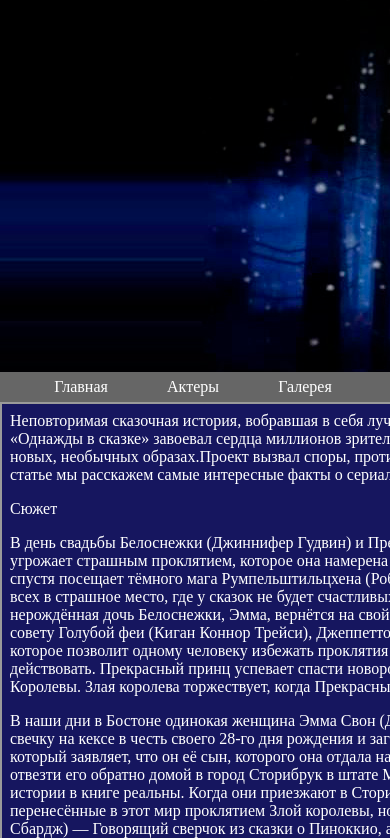
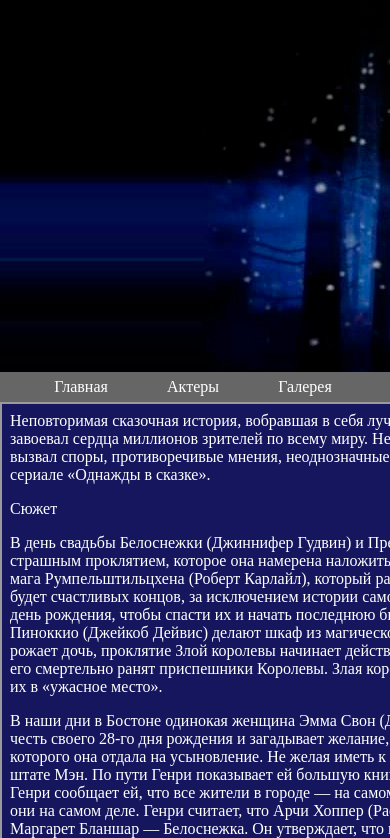
Before and after one commit to Polina906/Polina906.github.io, a plain HTML site: page index.html in a window 390 px wide. Shown: the top 838 px of the page. Drawn offline with Linux system fonts and the light colour scheme.

Commit message:
Update саааааййтт.css

```diff
--- a/саааааййтт.css
+++ b/саааааййтт.css
@@ -54,6 +54,6 @@ body {
     }
     #f1 {
         height: 1800px;
-     width: 1000px;
+     width: 1100px;
     }
 }
```
